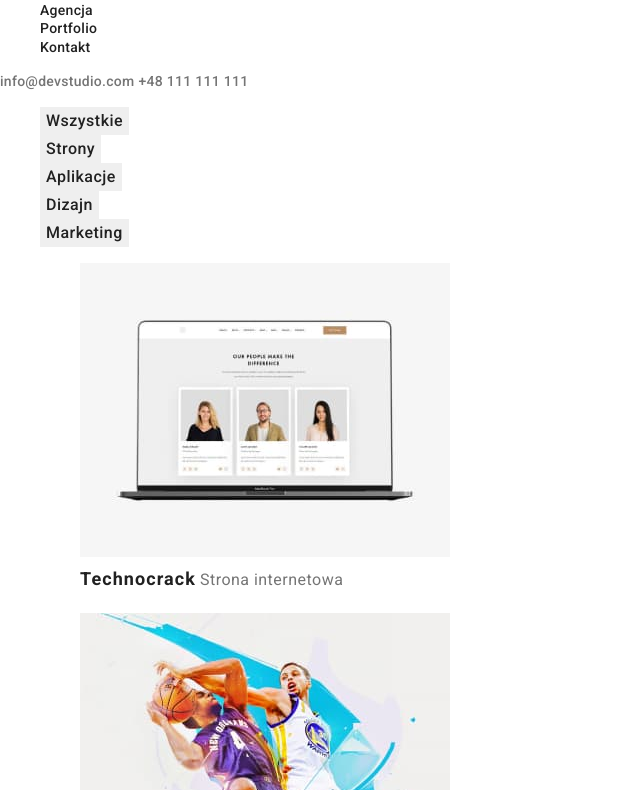
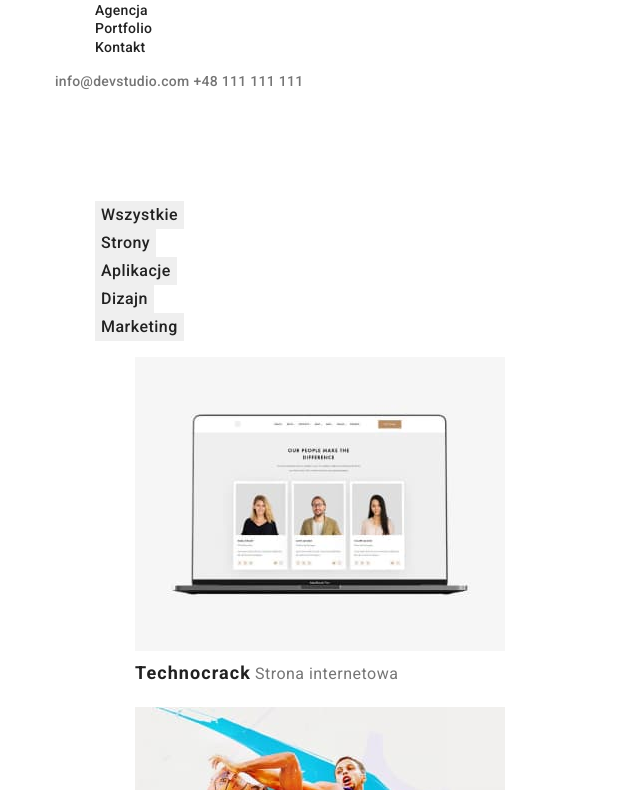
Before and after one commit to KatarzynaCependa/goit-markup-hw-03, a plain HTML site: page portfolio.html in a window 1280 px wide. Shown: the part 46-836 px from the top of the page, without its empty margins (0-640 px from the left). Drawn offline with nearby package versions, Linux system fonts and the light colour scheme; a web font is replaced by a local one.

Commit message:
Merging Buttons and Portfolio sections

```diff
--- a/portfolio.html
+++ b/portfolio.html
@@ -21,6 +21,7 @@
   </head>
   <body>
     <header>
+      <div class="container">
         <nav>
           <a href="index.html" class="logo"><span>Web</span>Studio</a>
           <ul class="nav-list">
@@ -31,10 +32,12 @@
         </nav>
         <a href="mailto:info@devstudio.com" class="header-contact">info@devstudio.com</a>
         <a href="tel:48111111111" class="header-contact">+48 111 111 111</a>
+      </div>
     </header>
     <main>
-      <!--Filtry-->
-      <section>
+      <!--Filtry i Portfolio-->
+      <section class="section">
+        <div class="container">
           <ul class="nav-list">
             <li><button type="button" class="buttons">Wszystkie</button></li>
             <li><button type="button" class="buttons">Strony</button></li>
@@ -42,10 +45,6 @@
             <li><button type="button" class="buttons">Dizajn</button></li>
             <li><button type="button" class="buttons">Marketing</button></li>
           </ul>
-      </section>
-
-      <!--Portfolio-->
-      <section>
           <ul class="nav-list">
             <li>
               <figure>
@@ -128,7 +127,12 @@
             </li>
             <li>
               <figure>
-              <img src="images/portfolio/portfolio7.jpg" alt="magazine" width="370" height="294" />
+                <img
+                  src="images/portfolio/portfolio7.jpg"
+                  alt="magazine"
+                  width="370"
+                  height="294"
+                />
                 <figcaption>
                   <span class="project-name">Magazyn Limited Edition</span>
                   <span class="project-type">Dizajn</span>
@@ -164,15 +168,18 @@
               </figure>
             </li>
           </ul>
+        </div>
       </section>
     </main>
     <footer class="background-ftr">
+      <div class="container">
         <a href="index.html" class="logo-ftr"><span>Web</span>Studio</a>
         <address class="address">
           m. Warszawa, Aleje Jerozolimskie 21
           <a href="mailto:info@example.com" class="footer email">info@example.com</a>
           <a href="tel:48111111111" class="footer">+48 111 111 111</a>
         </address>
+      </div>
     </footer>
   </body>
 </html>
```
Also changed, not shown: index.html (+24 -6 lines). Lines whose indentation alone changed are shown as unchanged.
